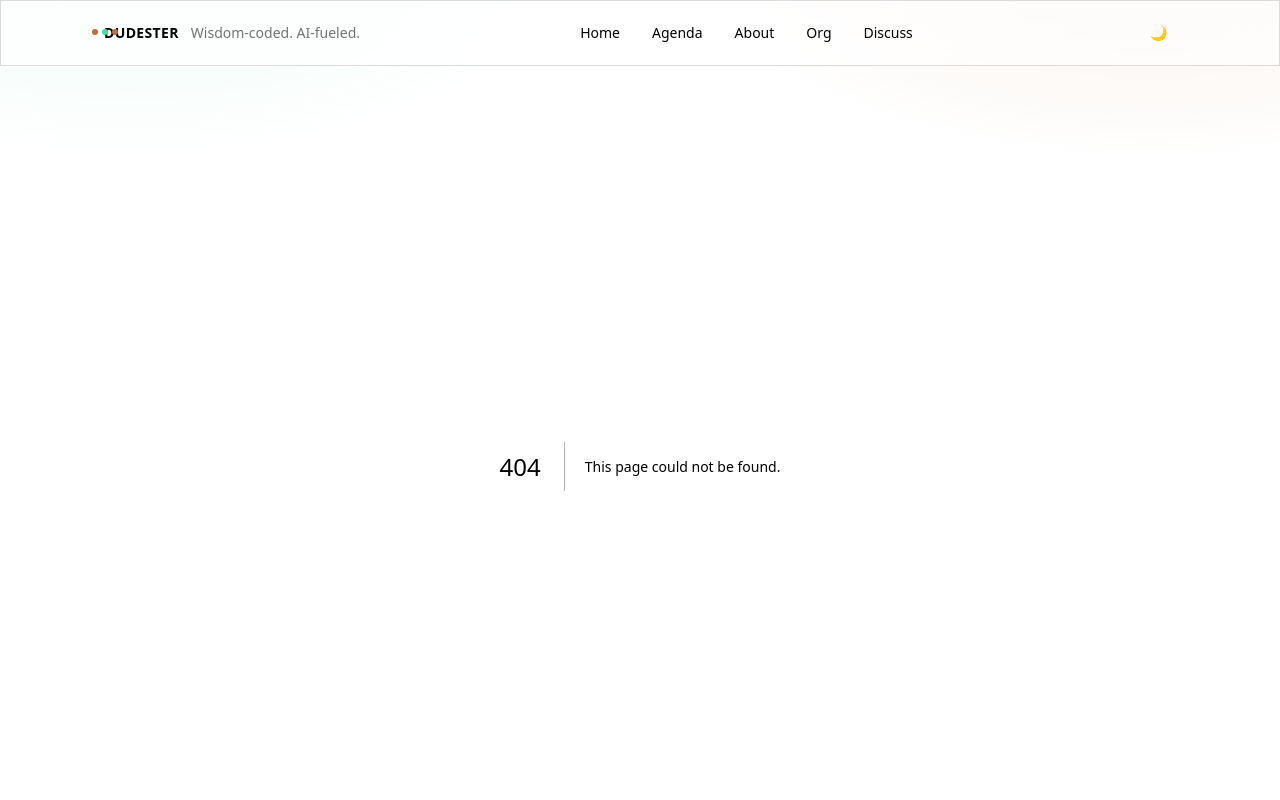
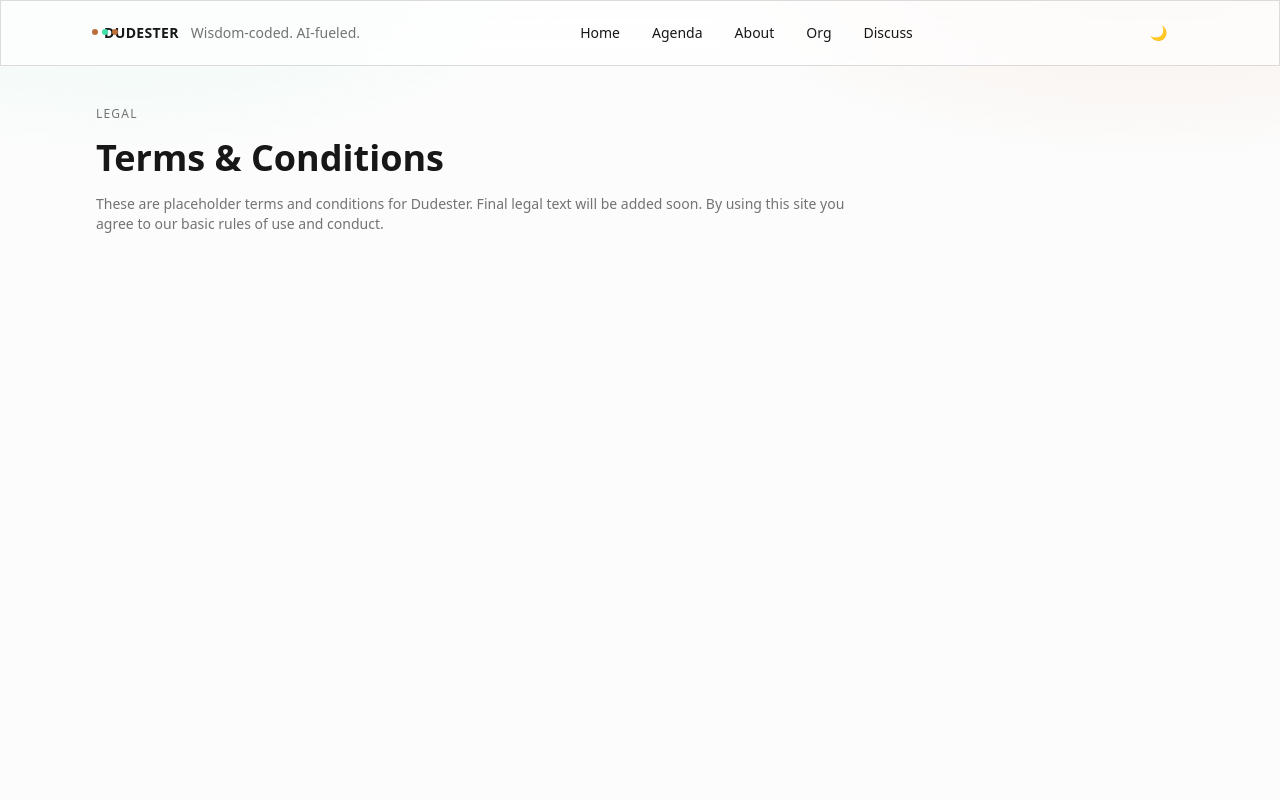
Before and after one commit to devenspear/dudester-1, a Next.js app: page /terms in a window 1280 px wide. Before the commit this address had no page. Shown: the top 800 px of the page. Built offline with nearby package versions, Linux system fonts and the light colour scheme.

Commit message:
Add placeholder legal pages (/terms, /privacy, /cookies) to satisfy Next.js typed routes

```diff
--- /dev/null
+++ b/app/cookies/page.tsx
@@ -0,0 +1,12 @@
+import Section from "@/components/Section";
+
+export default function CookiesPage() {
+	return (
+		<Section title="Cookie Policy" kicker="Legal">
+			<p className="text-sm text-base-muted max-w-3xl">
+				This is a placeholder cookie policy. We use cookies for session management and basic
+				analytics. Detailed usage and controls will be documented here.
+			</p>
+		</Section>
+	);
+}
--- /dev/null
+++ b/app/privacy/page.tsx
@@ -0,0 +1,12 @@
+import Section from "@/components/Section";
+
+export default function PrivacyPage() {
+	return (
+		<Section title="Privacy Policy" kicker="Legal">
+			<p className="text-sm text-base-muted max-w-3xl">
+				This is a placeholder privacy policy. We collect the minimum information required to
+				operate the service. Full details and compliance notes will be added soon.
+			</p>
+		</Section>
+	);
+}
--- /dev/null
+++ b/app/terms/page.tsx
@@ -0,0 +1,12 @@
+import Section from "@/components/Section";
+
+export default function TermsPage() {
+	return (
+		<Section title="Terms & Conditions" kicker="Legal">
+			<p className="text-sm text-base-muted max-w-3xl">
+				These are placeholder terms and conditions for Dudester. Final legal text will be
+				added soon. By using this site you agree to our basic rules of use and conduct.
+			</p>
+		</Section>
+	);
+}
```
